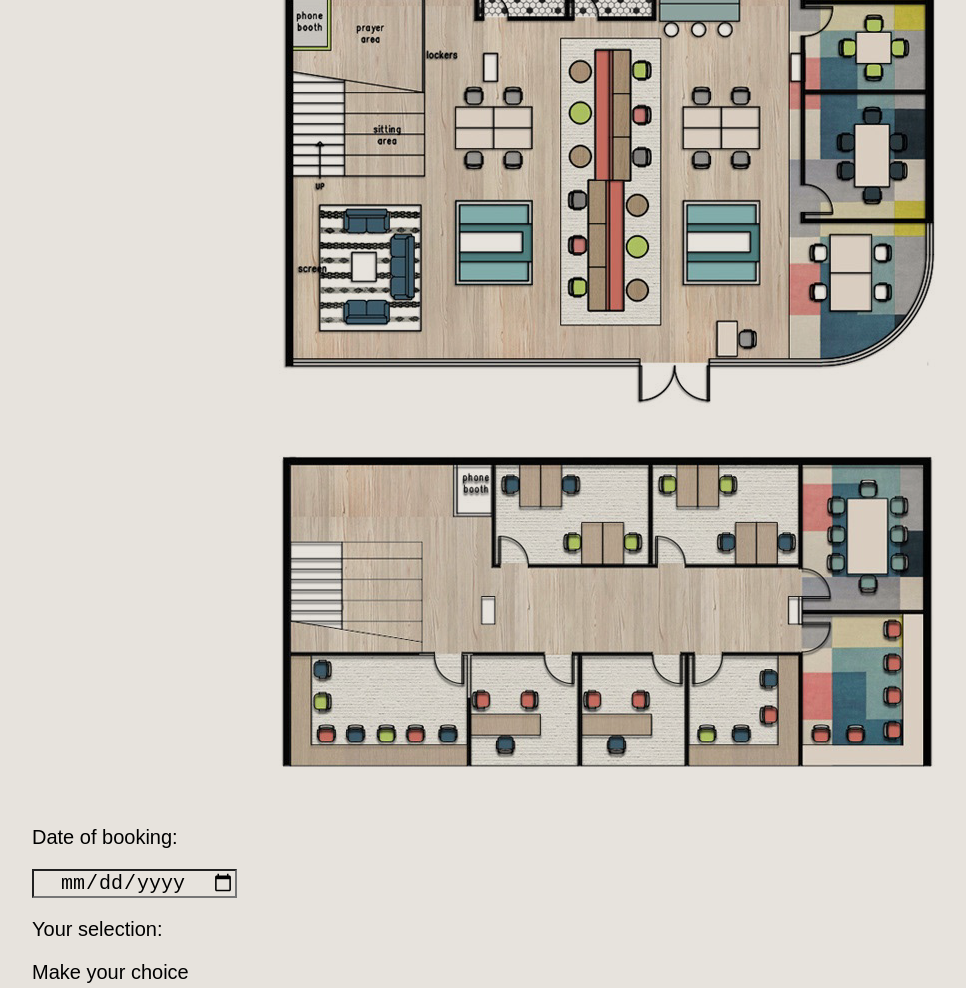
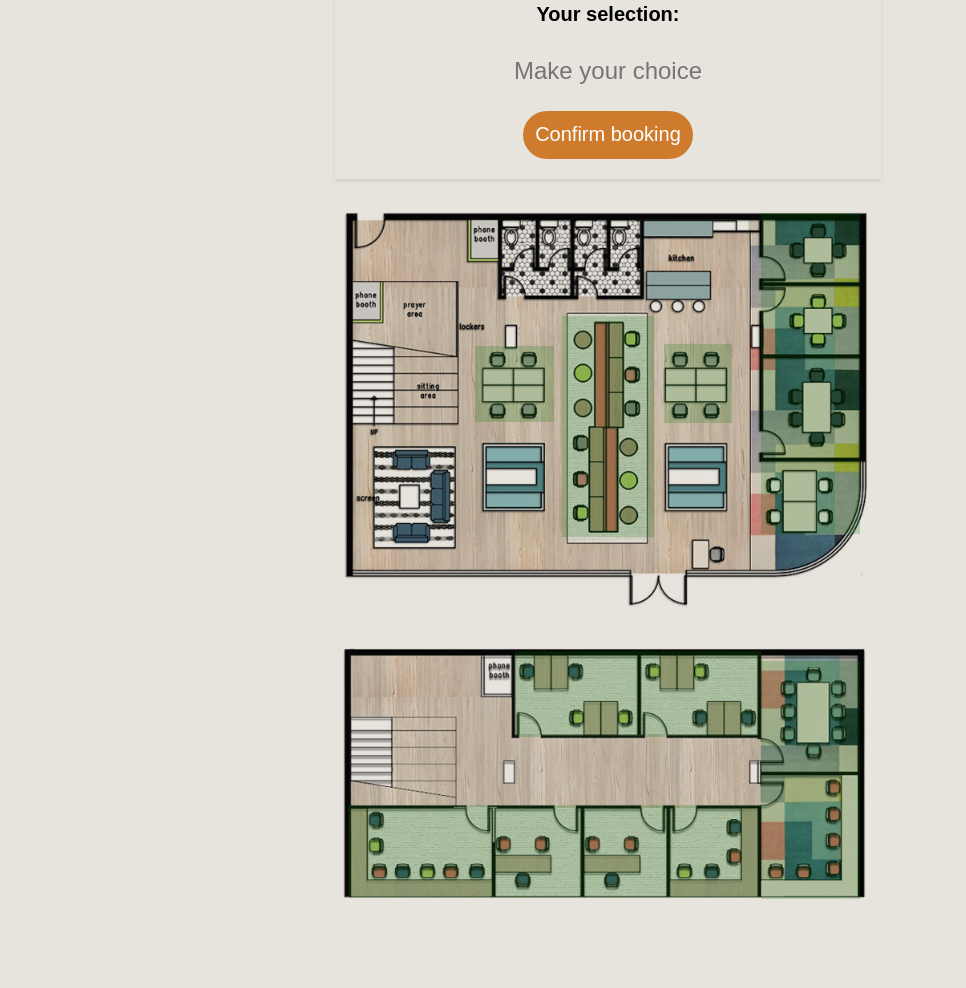
Before and after one commit to TNTN95/TNTN95.github.io, a plain HTML site: page membership.html in a window 1280 px wide. Shown: the part 1577-2565 px from the top of the page, without its empty margins (32-998 px from the left). Drawn offline with Linux system fonts and the light colour scheme.

Commit message:
Add booking

```diff
--- /dev/null
+++ b/booking.js
@@ -0,0 +1,31 @@
+document.getElementById('datepicker').valueAsDate = new Date();
+
+let currentSelection;
+
+function booking(id){
+    const elementId = id;
+    if(currentSelection)
+        document.getElementById(currentSelection).classList.remove("selected");
+    currentSelection = id;
+    document.getElementById(elementId).classList.add("selected");
+    let selected = checkType(id);
+    document.getElementById("selected").value = selected;
+}
+
+function checkType(id){
+    let type = "";
+    let output = "";
+    if (id>26){
+        type = "Meeting room "
+        id=id-26;
+    }
+    else if(id>20){
+        type = "Private office ";
+        id=id-20;
+    }
+    else
+        type = "Open space, Seat "
+
+    output=type+id;
+    return output;
+}
--- a/membership.html
+++ b/membership.html
@@ -115,15 +115,93 @@
 			</div>
 			<hr id="book-a-space">
 			<h2 class="center">Book a Space</h2>
-			<div id="floor-plan">
-				<img id="floor-plan" src="images/floor-plan.jpg" style="mix-blend-mode: multiply;">
+			<div class="booking-container">
+				<div class="selector">
+					<form>
+						<p class="bold">Date of booking:</p>
+						<input type="date" name="dateofbirth" id="datepicker">
+						<br>
+						<p class="bold">Your selection:</p>
+						<input id="selected" type="text" name="selection" placeholder="Make your choice" readonly>
+						<input type="submit" value="Confirm booking" class="button button-dark btn-sec-dark">
+					</form>
+				</div>
+				<div>
+				  <div class="floor-plan">
+					<div class="section1">
+					  <div class="section1-1">
+						<div></div>
+						<div class="section1-1-1">
+						  <div></div>
+						  <div class="section1-1-1-1">
+							<div class="seat" id="1" onclick="booking(1)"></div>
+							<div class="seat" id="2" onclick="booking(2)"></div>
+							<div class="seat" id="3" onclick="booking(3)"></div>
+							<div class="seat" id="4" onclick="booking(4)"></div>
+						  </div>
+						  <div></div>
+						</div>
+						<div class="section1-1-2">
+						  <div></div>
+						  <div class="section1-1-2-1">
+							<div class="seat" id="5" onclick="booking(5)"></div>
+							<div class="seat" id="6" onclick="booking(6)"></div>
+							<div class="seat" id="7" onclick="booking(7)"></div>
+							<div class="seat" id="8" onclick="booking(8)"></div>
+							<div class="seat" id="9" onclick="booking(9)"></div>
+							<div class="seat" id="10" onclick="booking(10)"></div>
+							<div class="seat" id="11" onclick="booking(11)"></div>
+							<div class="seat" id="12" onclick="booking(12)"></div>
+							<div class="seat" id="13" onclick="booking(13)"></div>
+							<div class="seat" id="14" onclick="booking(14)"></div>
+							<div class="seat" id="15" onclick="booking(15)"></div>
+							<div class="seat" id="16" onclick="booking(16)"></div>
+						  </div>
+						  <div></div>
+						</div>
+						<div class="section1-1-3">
+						  <div></div>
+						  <div class="section1-1-3-1">
+							<div class="seat" id="17" onclick="booking(17)"></div>
+							<div class="seat" id="18" onclick="booking(18)"></div>
+							<div class="seat" id="19" onclick="booking(19)"></div>
+							<div class="seat" id="20" onclick="booking(20)"></div>
+						  </div>
+						  <div></div>
+						</div>
+					  </div>
+					  <div class="section1-2">
+						<div class="section1-2-1">
+						  <div></div>
+						  <div class="office" id="21" onclick="booking(21)"></div>
+						  <div class="office" id="22" onclick="booking(22)"></div>
+						</div>
+						<div></div>
+						<div class="section1-2-2">
+						  <div></div>
+						  <div class="office" id="23" onclick="booking(23)"></div>
+						  <div class="office" id="24" onclick="booking(24)"></div>
+						  <div class="office" id="25" onclick="booking(25)"></div>
+						  <div class="office" id="26" onclick="booking(26)"></div>
+						</div>
+						<div></div>
+					  </div>
+					</div>
+					<div class="section2">
+					  <div></div>
+					  <div class="meeting-room" id="27" onclick="booking(27)"></div>
+					  <div class="meeting-room" id="28" onclick="booking(28)"></div>
+					  <div class="meeting-room" id="29" onclick="booking(29)"></div>
+					  <div class="meeting-room" id="30" onclick="booking(30)"></div>
+					  <div></div>
+					  <div class="meeting-room" id="31" onclick="booking(31)"></div>
+					  <div class="meeting-room" id="32" onclick="booking(32)"></div>
+					  <div></div>
+					</div>
+				  </div>
+				</div>
+			  </div>
 			</div>
-			<p>Date of booking:</p>
-			<input type="date" name="dateofbirth">
-			<br>
-			<p>Your selection:</p>
-			<p>Make your choice</p>
-			<input type="hidden" name="selection" value="" readonly>
 			<hr id="perks-of-membership">
 			<div class="half-info-container">
                 <div class="half-text-container">
@@ -233,5 +311,6 @@
 			</div>
 		</div>
 		<script src="script.js"></script>
+		<script src="booking.js"></script>
 	</body>
 </html>
--- a/stylesheet.css
+++ b/stylesheet.css
@@ -251,7 +251,8 @@ form{
 
   @media screen and (max-width: 460px) {
     #signup {
-        width: 100%;
+        width: 80vw;
+        min-width: 0;
     }
   }
 
@@ -1129,3 +1130,148 @@ path {
         min-width: 100%
     }
 }
+
+.booking-container {
+    display: flex;
+    justify-content: center;
+    flex-wrap: wrap;
+    align-items: center;
+}
+
+.selector {
+    text-align: center;
+}
+
+.selector input[type="text"] {
+    background-color: var(--background);
+    text-align: center;
+    border: none;
+    font-size: 24px;
+}
+
+.floor-plan{
+    background-image: url("images/floor-plan.jpg");
+    background-size: contain;
+    mix-blend-mode: multiply;
+    width: 750px;
+    height: 750px;
+    margin-left: 50px;
+    display: grid;
+    grid-template-columns: 6.7fr 3.3fr;
+  }
+
+  @media (max-width: 460px) {
+    .floor-plan{
+        width: 100vw;
+        height: 100vw;
+        margin: 20px 0;
+    }
+}
+
+
+  .section1{
+    display: grid;
+    grid-template-rows: 6.3fr 3.7fr;
+  }
+
+    .section1-1{
+      display: grid;
+      grid-template-columns: 2.25fr 0.9fr 1.05fr 0.7fr 0.3fr;
+    }
+
+      .section1-1-1{
+        display: grid;
+        grid-template-rows: 2.2fr 1fr 3fr;
+        width: 90%
+      }
+
+        .section1-1-1-1{
+          display: grid;
+          grid-template-rows: 1fr 1fr;
+          grid-template-columns: 1fr 1fr;
+        }
+
+      .section1-1-2{
+        display: grid;
+        grid-template-rows: 1.8fr 2.9fr 1.5fr;
+        width: 90%
+      }
+
+        .section1-1-2-1{
+          display: grid;
+          grid-template-rows: 1fr 1fr 1fr 1fr 1fr 1fr;
+          grid-template-columns: 1fr 1fr;
+        }
+
+      .section1-1-3{
+        display: grid;
+        grid-template-rows: 1.05fr 0.5fr 1.45fr;
+      }
+
+        .section1-1-3-1{
+          display: grid;
+          grid-template-rows: 1fr 1fr;
+          grid-template-columns: 1fr 1fr;
+        }
+
+    .section1-2{
+      display: grid;
+      grid-template-rows: 2.8fr 2.2fr 3fr 1fr;
+    }
+
+      .section1-2-1{
+        display: grid;
+        grid-template-columns: 2.1fr 1fr 1fr;
+      }
+
+      .section1-2-2{
+        display: grid;
+        grid-template-columns: 1fr 1.65fr 0.95fr 1fr 1fr;
+      }
+
+  .section2{
+    display: grid;
+    grid-template-rows: 0.35fr 0.75fr 0.75fr 1.1fr 0.7fr 1.3fr 1.2fr 1.25fr 0.3fr;
+  }
+
+  .seat{
+    background-color: green;
+    opacity: 0.2;
+  }
+
+  .office{
+    max-height: 100%;
+    background-color: green;
+    opacity: 0.2;
+  }
+
+  .meeting-room{
+    width: 40%;
+    background-color: green;
+    opacity: 0.2;
+  }
+
+  .seat:hover{
+    background-color: rgb(255, 255, 255);
+    opacity: 0.5;
+  }
+
+  .office:hover{
+    background-color: rgb(255, 255, 255);
+    opacity: 0.5;
+  }
+
+  .meeting-room:hover{
+    background-color: rgb(255, 255, 255);
+    opacity: 0.4;
+  }
+
+  .selected{
+    background-color: #142B17;
+    opacity: 70%;
+  }
+
+  .selected:hover{
+    background-color: #142B17;
+    opacity: 70%;
+  }
```
